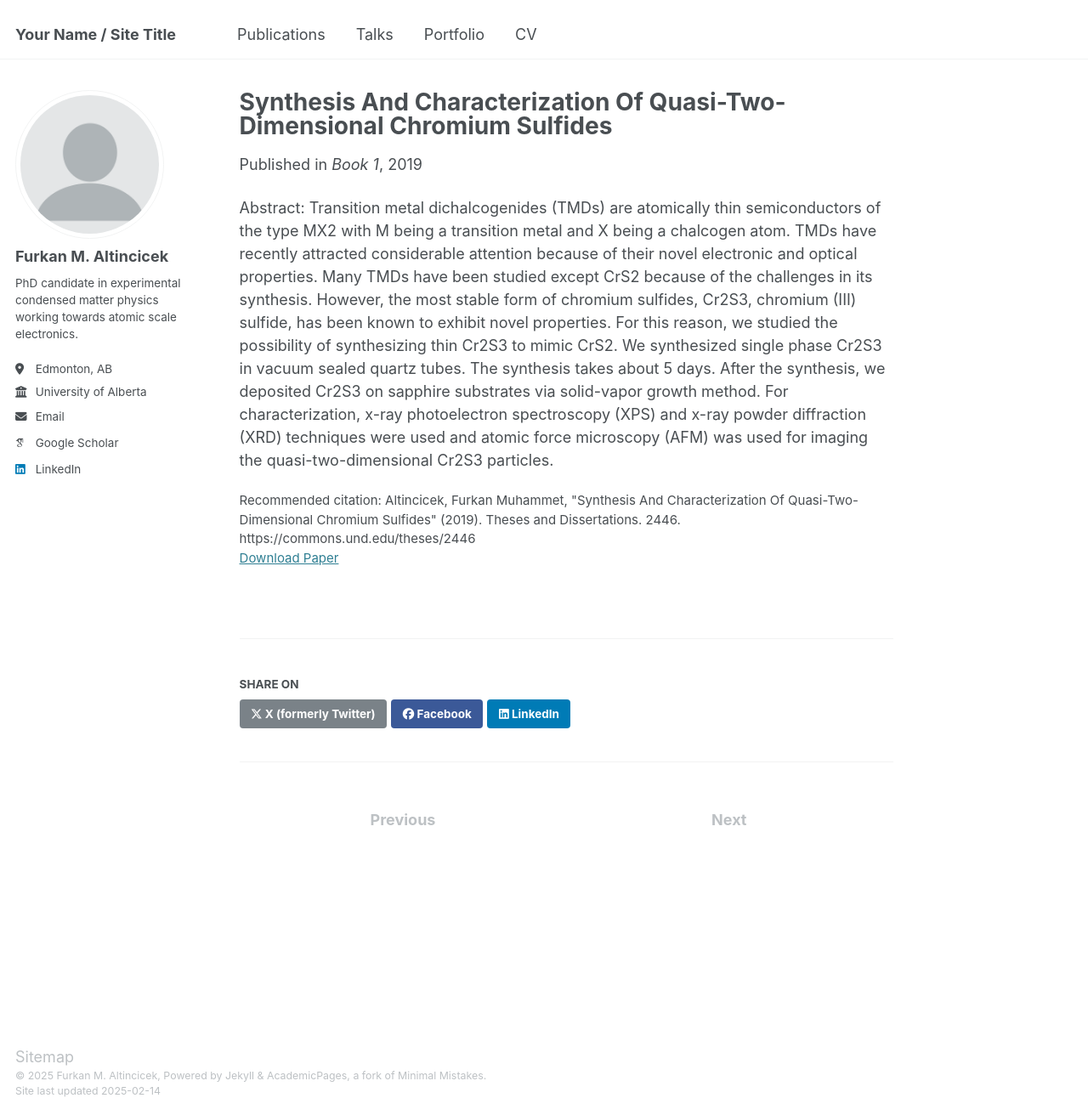
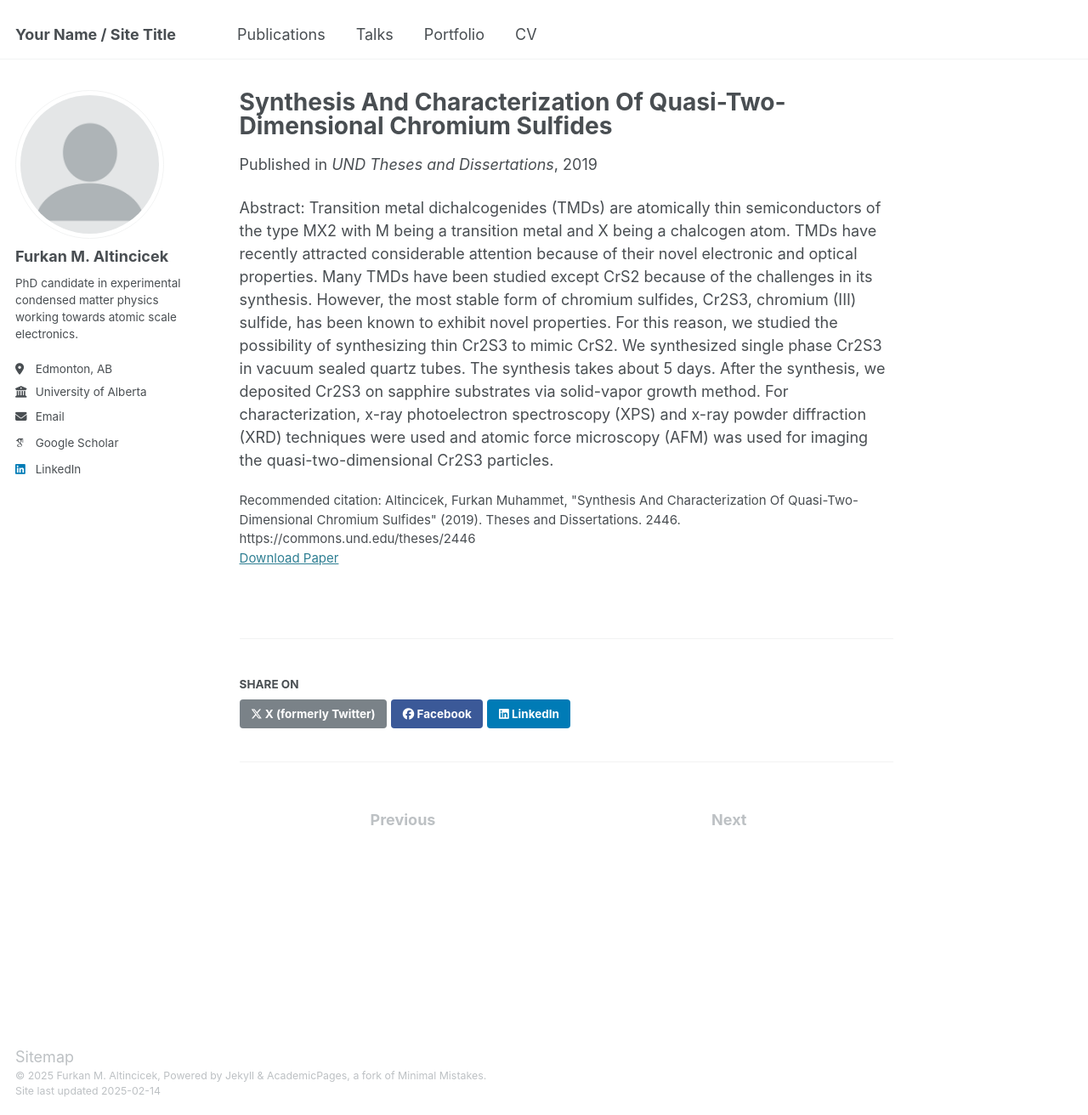
Before and after one commit to faltincicek/faltincicek.github.io, a Jekyll site: the page built from _publications/2019-01-01-msc-thesis-1.md, in a window 1280 px wide and 1312 px high. Shown: the whole window at 85% size. Built offline with Jekyll 4.4.1, drawn with Linux system fonts in a browser that asks for light colours; some web fonts are replaced.

Commit message:
Update 2019-01-01-msc-thesis-1.md

```diff
--- a/_publications/2019-01-01-msc-thesis-1.md
+++ b/_publications/2019-01-01-msc-thesis-1.md
@@ -1,11 +1,11 @@
 ---
 title: "Synthesis And Characterization Of Quasi-Two-Dimensional Chromium Sulfides"
-collection: books
-category: manuscripts
+collection: publications
+category: books
 permalink: /publication/2019-01-01-msc-thesis-1
 excerpt: 'This is my masters thesis.'
 date: 2019-01-01
-venue: 'Book 1'
+venue: 'UND Theses and Dissertations'
 paperurl: 'https://commons.und.edu/theses/2446/'
 citation: 'Altincicek, Furkan Muhammet, "Synthesis And Characterization Of Quasi-Two-Dimensional Chromium Sulfides" (2019). Theses and Dissertations. 2446. https://commons.und.edu/theses/2446'
 ---
```
